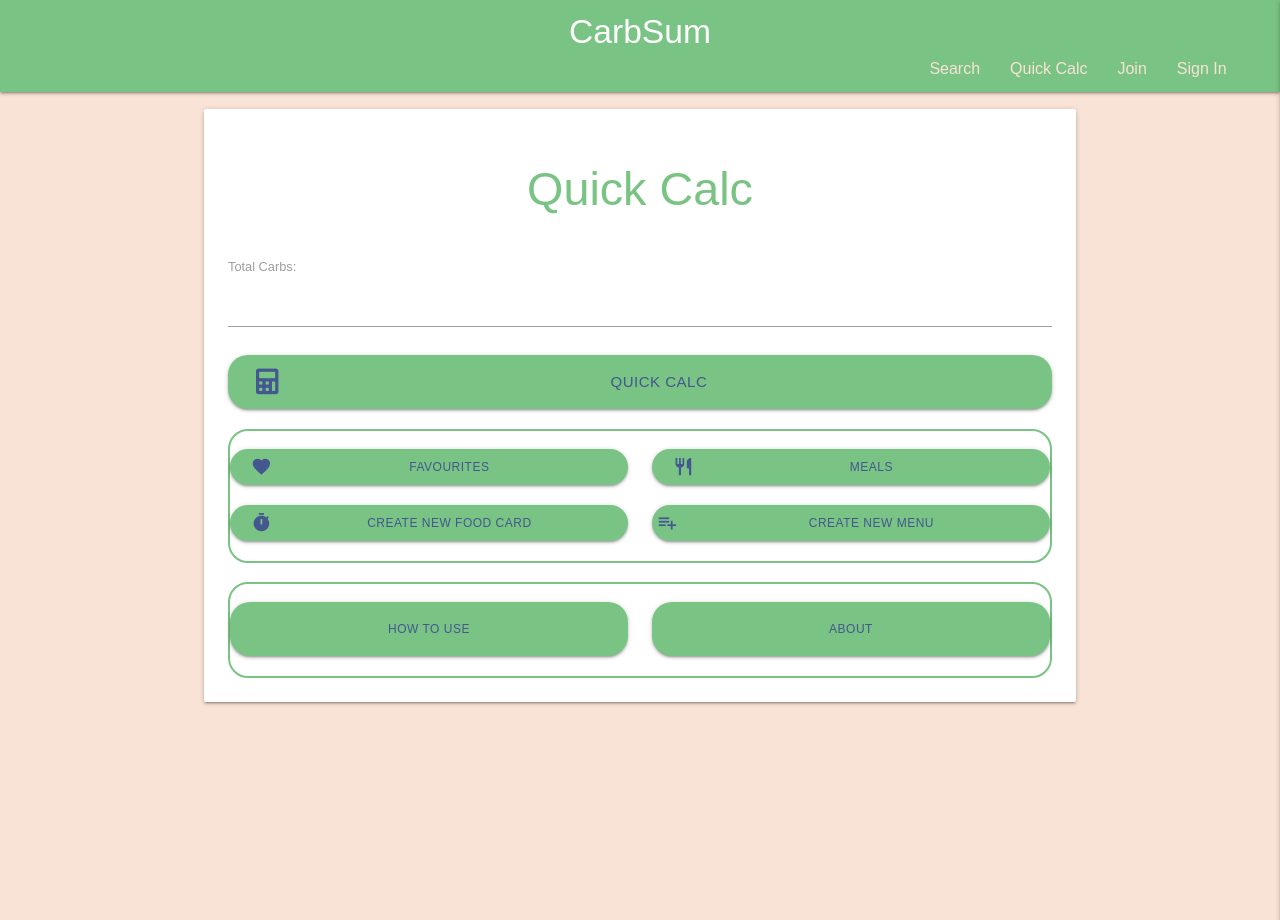
After one commit to KelvenH/CarbSum, a Flask app: page /quick_calc in a window 1280 px wide. The commit adds this page. Run offline with Flask 2, Linux system fonts and the light colour scheme; some libraries are stand-ins or nearby versions; some web fonts are replaced.

Commit message:
created quickcalc template and added new route decorator to app.py and base.html link

```diff
--- a/app.py
+++ b/app.py
@@ -28,7 +28,7 @@ mongo = PyMongo(app)
 def home():
     return render_template("index.html")
 
-
+# Registration
 @app.route("/join", methods=["GET", "POST"])
 def join():
     if request.method == "POST":
@@ -54,7 +54,7 @@ def join():
         return redirect(url_for("profile", username=session["user"]))
     return render_template("join.html")
 
-
+# Sign In
 @app.route("/signIn", methods=["GET", "POST"])
 def signIn():
     if request.method == "POST":
@@ -81,7 +81,7 @@ def signIn():
 
     return render_template("signin.html")
 
-
+# Profile (Dashboard)
 @app.route("/profile/<username>", methods=["GET", "POST"])
 def profile(username):
     # grab the session user's username from db
@@ -95,7 +95,7 @@ def profile(username):
 
     return redirect(url_for("signIn"))
 
-
+# Sign Out
 @app.route("/logout")
 def logout():
     #remove user from session cookies
@@ -103,6 +103,12 @@ def logout():
     session.pop("user")
     session.pop("admin_role")
     return redirect(url_for("signIn"))
+
+
+# Quick Calc
+@app.route("/quick_calc")
+def quick_calc():
+    return render_template("quickcalc.html")
 
 
 # admin restricted content
--- a/templates/base.html
+++ b/templates/base.html
@@ -40,7 +40,7 @@
                 <ul class="right hide-on-med-and-down">
 
                     <li><a href="#">Search</a></li>
-                    <li><a href="#">Quick Calc</a></li>
+                    <li><a href="{{ url_for('quick_calc') }}">Quick Calc</a></li>
                     {% if session.user %}
                         <li><a href="{{ url_for('profile', username=session['user']) }}">Dashboard</a></li>
                         <li><a href="{{ url_for('logout') }}">Sign Out</a></li>
@@ -75,7 +75,7 @@
             </li>
 
             <li><a href="#">Search</a></li>
-            <li><a href="#">Quick Calc</a></li>
+            <li><a href="{{ url_for('quick_calc') }}">Quick Calc</a></li>
             {% if session.user: %}
                 <li><a href="{{ url_for('profile', username=session['user']) }}">Dashboard</a></li>
                 <li><a href="{{ url_for('logout') }}">Sign Out</a></li>
--- /dev/null
+++ b/templates/quickcalc.html
@@ -0,0 +1,84 @@
+{% extends "base.html" %}
+{% block content %}
+
+
+
+
+<div class="row">
+    <div class="col s12">
+        <div class="card-panel">
+            <div class="row">
+                <h3 class="center-align">
+                    Quick Calc
+                </h3>
+            </div>
+            <div id="calc-top-pane">
+                <!--Result-->
+                <div class="row">
+                    <div class="col s12">
+                        <label for="calc-result">Total Carbs:</label>
+                        <input id="calc-result" name="calc-result" type="number" step="0.5" class="validate" required>
+                    </div>
+                </div> <!-- close search wrapper-->
+
+                <!--Quick Calc-->
+                <div class="row" id="home-quick-calc-wrapper">
+                    <div class="col s12">
+                        <a class="waves-effect waves-light btn-large large-label btn-green"><i
+                                class="fas fa-calculator left icon"></i>Quick Calc</a>
+                    </div>
+                </div>
+                <!--close quick calc wrapper-->
+            </div> <!-- close top pane-->
+
+
+
+            <div id="home-mid-pane">
+                <div class="row">
+                    <div class="col s6" id="home-favourite-wrapper">
+                        <a class="waves-effect waves-light btn med-label btn-green"><i
+                                class="material-icons left btn-icon">favorite</i>Favourites</a>
+                    </div> <!-- close favourites wrapper-->
+
+                    <div class="col s6" id="home-meals-wrapper">
+                        <a class="waves-effect waves-light btn med-label btn-green"><i
+                                class="material-icons left btn-icon">restaurant</i>Meals</a>
+                    </div> <!-- close meals wrapper-->
+                </div>
+
+                <div class="row">
+                    <div class="col s6" id="home-create-food-wrapper">
+                        <a class="waves-effect waves-light btn med-label btn-green"><i
+                                class="material-icons left btn-icon">timer</i>Create New Food Card</a>
+                    </div> <!-- close reminder wrapper-->
+
+                    <div class="col s6" id="home-create-menu-wrapper">
+                        <a id="alarm" class="waves-effect waves-light btn med-label btn-green"><i
+                                class="material-icons left btn-icon">playlist_add</i>Create New Menu</a>
+                    </div> <!-- close create new item wrapper-->
+                </div>
+            </div><!-- close mid pane-->
+
+            <div id="home-bottom-pane">
+                <div class="row">
+                    <div class="col s6">
+                        <a class="waves-effect waves-light btn-large med-label btn-green btn-label">How to Use</a>
+                    </div>
+
+                    <div class="col s6">
+                        <a class="waves-effect waves-light btn-large med-label btn-green btn-label">About</a>
+                    </div>
+                </div>
+            </div><!-- close bottom pane-->
+
+
+        </div>
+    </div>
+</div>
+
+
+
+
+
+
+{% endblock %}
```
